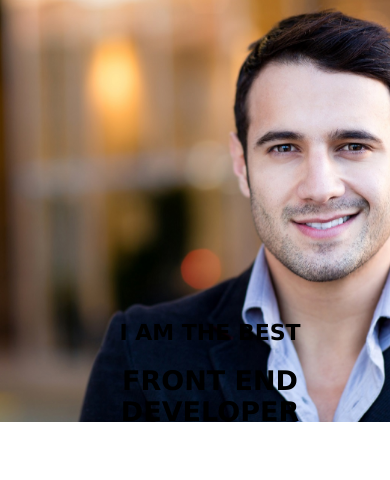
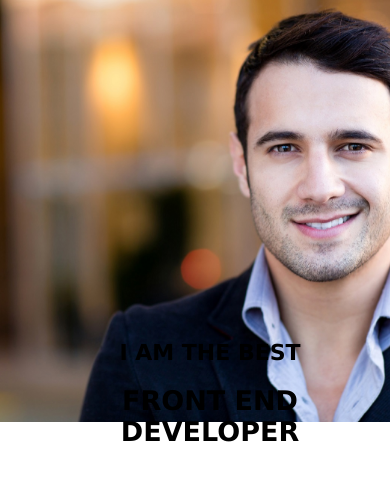
Before and after one commit to sawczak/sawczak.github.io, a plain HTML site: page naglowek-responsywnosc/index.html in a window 390 px wide. Drawn offline with Linux system fonts and the light colour scheme.

Commit message:
aktualizacja

```diff
--- a/naglowek-responsywnosc/css/style.css
+++ b/naglowek-responsywnosc/css/style.css
@@ -85,7 +85,7 @@ body {
     .main-header h1, span {
         color: black;
         text-align: center;
-        padding-top: 320px;
+        padding-top: 340px;
     }
 
 }
```
